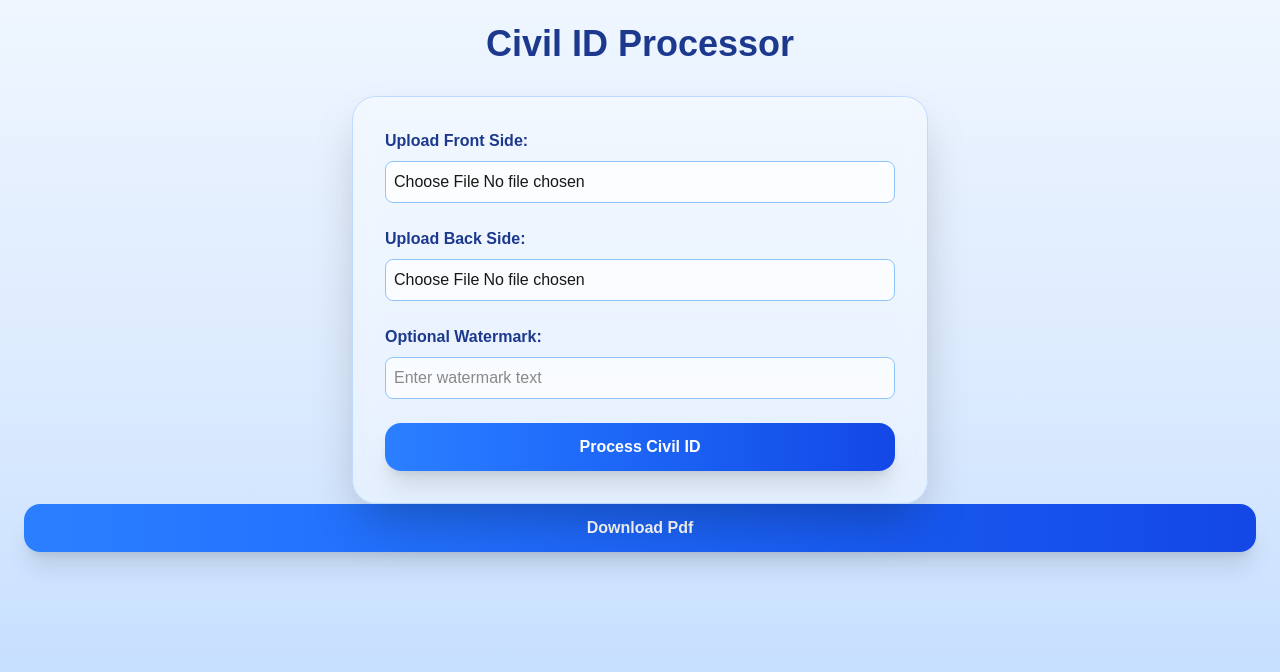
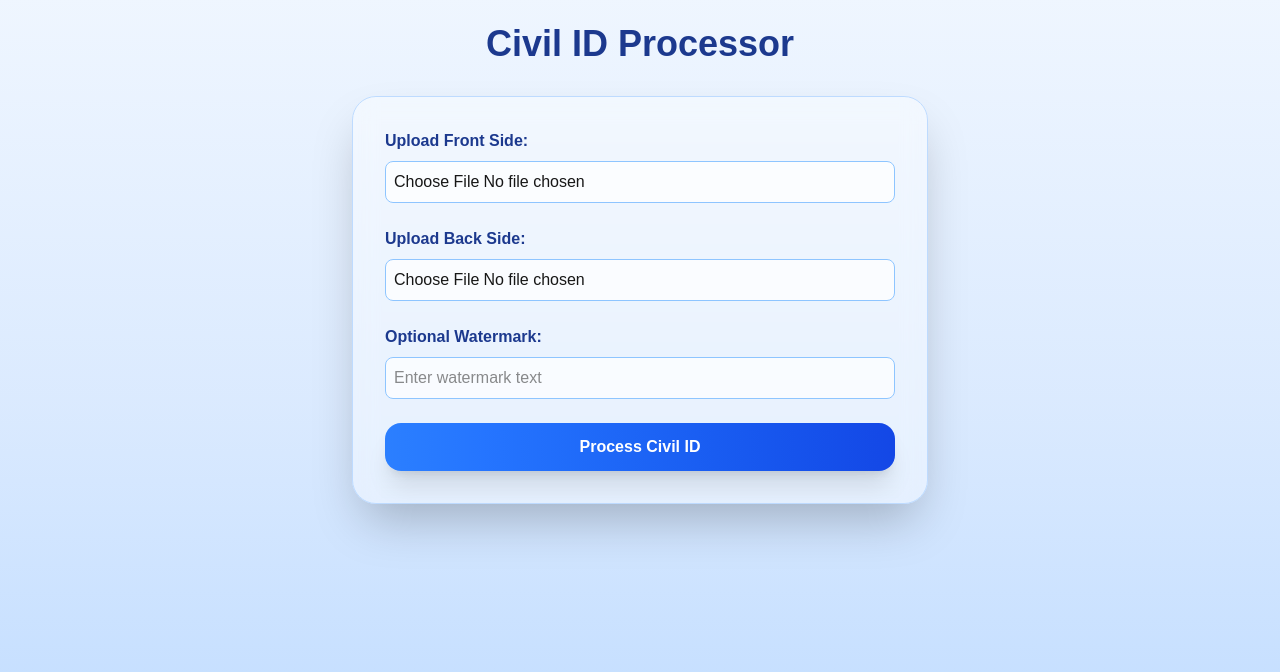
Before and after one commit to BLOUDANJEWELLERY/Pixora, a Next.js app in the folder bg/: page /civil-id in a window 1280 px wide. Shown: the top 672 px of the page. Built offline with nearby package versions, Linux system fonts and the light colour scheme.

Commit message:
Update civil-id.js

```diff
--- a/bg/pages/civil-id.js
+++ b/bg/pages/civil-id.js
@@ -544,14 +544,6 @@ useEffect(() => {
   </div>
 )}
 
-  <button
-          onClick={downloadPDF}
-          disabled={loading}
-          className="bg-gradient-to-r from-blue-500 to-blue-700 text-white font-bold py-3 rounded-2xl shadow-xl hover:scale-105 transition-all duration-300 w-full"
-        >
-          {loading ? "Downloading Pdf..." : "Download Pdf"}
-        </button>
-
 {editingImage && (
   <div
     className="fixed inset-0 z-50 bg-black/50 flex items-center justify-center p-6 select-none"
```
